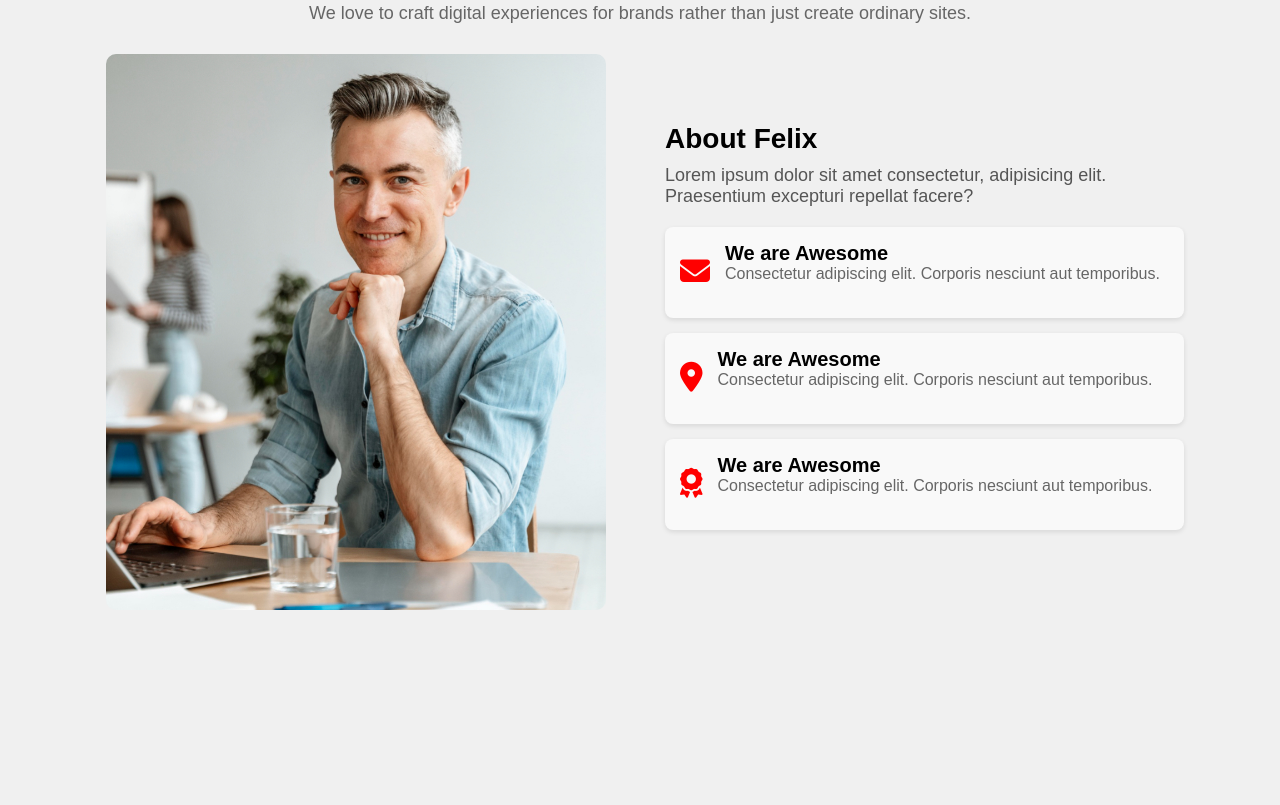
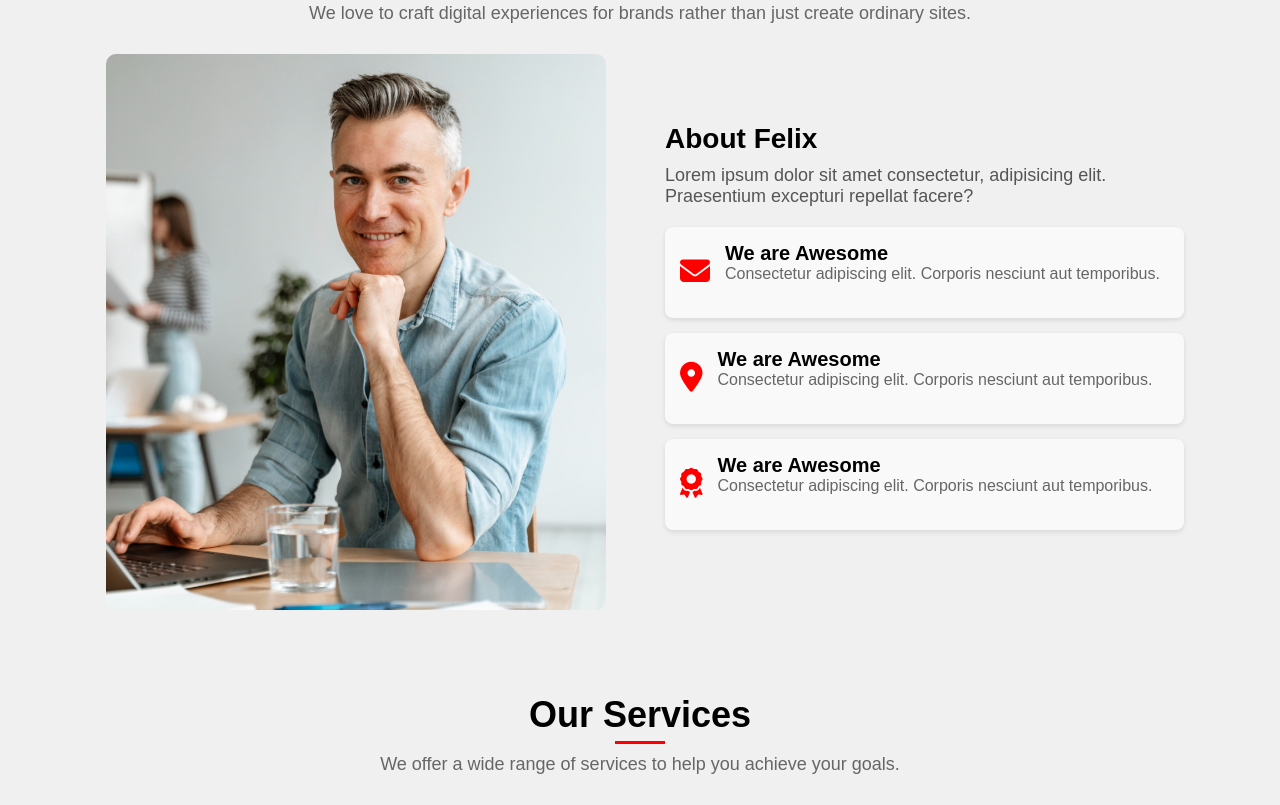
Before and after one commit to jaydeepjambukiya/FelixITS-System---Creative-Web-Solutions, a plain HTML site: page index.html in a window 1280 px wide. Shown: the part 1005-1810 px from the top of the page. Before the commit the page ends 1699 px from the top, so only its background shows below. Drawn offline with Linux system fonts and the light colour scheme.

Commit message:
FIST COMMIT

```diff
--- a/index.html
+++ b/index.html
@@ -10,6 +10,7 @@
 </head>
 <body>
     <!-- nevbar of web page -->
+
     <nav class="navbar">
         <div class="container">
             <div class="logo">
@@ -85,5 +86,12 @@
         </div>
     </section>
     <!-- end of about section -->
+    <!-- services section -->
+     <section class="services">
+        <div class="container1">
+            <h2 class="section-title">Our Services</h2>
+            <p class="section-subtitle">We offer a wide range of services to help you achieve your goals.</p>
+        </div>
+     </section>
 </body>
 </html>
```
